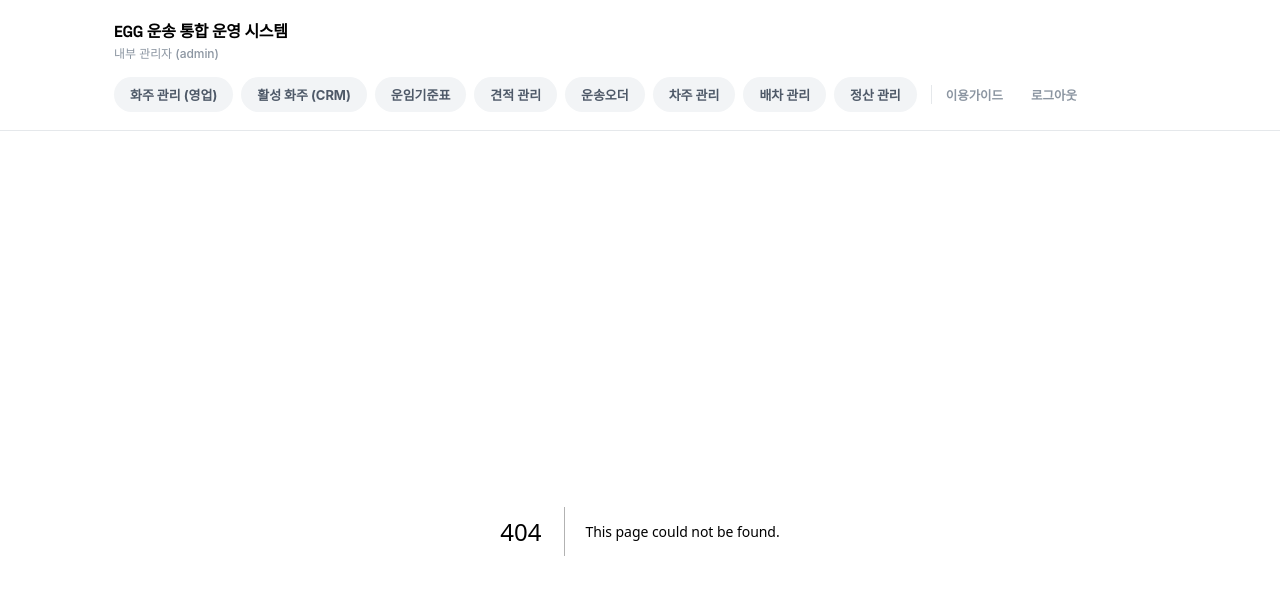
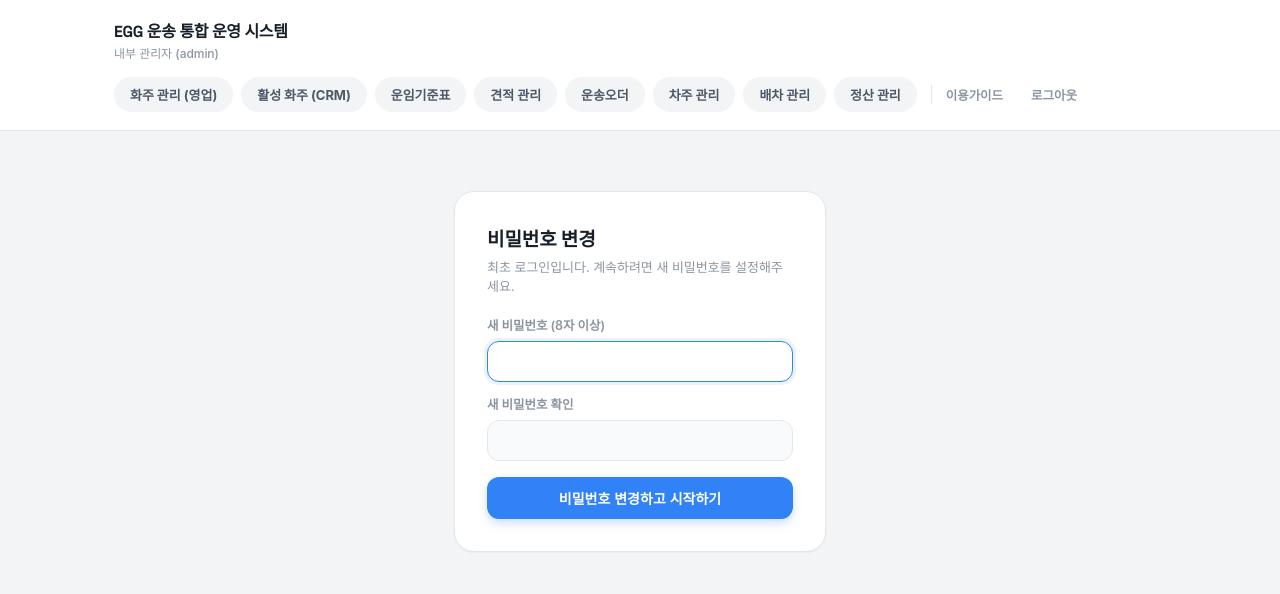
Before and after one commit to ttang0825/b2b-cargo-system, a Next.js app: page /customer/change-password in a window 1280 px wide. Before the commit this address had no page. Shown: the top 594 px of the page. Built offline with nearby package versions, Linux system fonts and the light colour scheme; no server answers; a web font is replaced by a local one.

Commit message:
Create page.tsx

```diff
--- /dev/null
+++ b/app/customer/change-password/page.tsx
@@ -0,0 +1,90 @@
+"use client";
+
+import { useState } from "react";
+import { useRouter } from "next/navigation";
+import { supabase } from "@/lib/supabaseClient";
+
+export default function ChangePasswordPage() {
+  const router = useRouter();
+  const [password, setPassword] = useState("");
+  const [confirm, setConfirm] = useState("");
+  const [error, setError] = useState<string | null>(null);
+  const [loading, setLoading] = useState(false);
+
+  async function handleSubmit(e: React.FormEvent) {
+    e.preventDefault();
+    setError(null);
+    if (password.length < 8) {
+      setError("비밀번호는 8자 이상이어야 합니다.");
+      return;
+    }
+    if (password !== confirm) {
+      setError("비밀번호가 서로 일치하지 않습니다.");
+      return;
+    }
+    setLoading(true);
+
+    const {
+      data: { session },
+    } = await supabase.auth.getSession();
+
+    const { error: updateError } = await supabase.auth.updateUser({ password });
+    if (updateError) {
+      setLoading(false);
+      setError(updateError.message);
+      return;
+    }
+
+    if (session) {
+      await supabase
+        .from("customer_accounts")
+        .update({ must_change_password: false })
+        .eq("auth_user_id", session.user.id);
+    }
+
+    setLoading(false);
+    router.push("/customer");
+    router.refresh();
+  }
+
+  return (
+    <main className="container" style={{ maxWidth: 420, paddingTop: 60 }}>
+      <div className="card" style={{ padding: 32 }}>
+        <h1 style={{ fontSize: 19, fontWeight: 800, marginTop: 0, marginBottom: 6 }}>
+          비밀번호 변경
+        </h1>
+        <p style={{ fontSize: 13, color: "var(--text-muted)", marginTop: 0, marginBottom: 20 }}>
+          최초 로그인입니다. 계속하려면 새 비밀번호를 설정해주세요.
+        </p>
+        <form onSubmit={handleSubmit}>
+          <div className="field" style={{ marginBottom: 12 }}>
+            <label>새 비밀번호 (8자 이상)</label>
+            <input
+              type="password"
+              value={password}
+              onChange={(e) => setPassword(e.target.value)}
+              autoFocus
+            />
+          </div>
+          <div className="field" style={{ marginBottom: 16 }}>
+            <label>새 비밀번호 확인</label>
+            <input
+              type="password"
+              value={confirm}
+              onChange={(e) => setConfirm(e.target.value)}
+            />
+          </div>
+          {error && <div className="error-box">{error}</div>}
+          <button
+            className="btn"
+            type="submit"
+            disabled={loading}
+            style={{ width: "100%", justifyContent: "center" }}
+          >
+            {loading ? "변경 중..." : "비밀번호 변경하고 시작하기"}
+          </button>
+        </form>
+      </div>
+    </main>
+  );
+}
```
